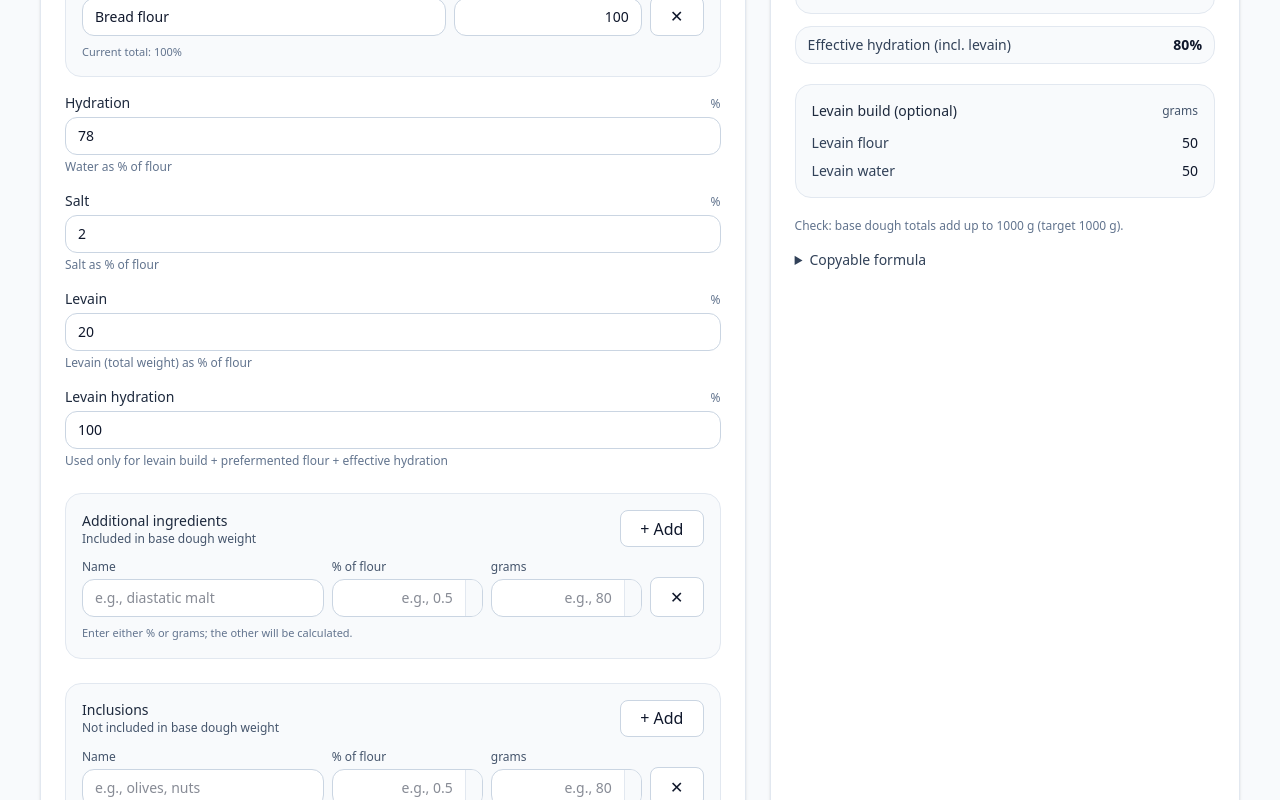
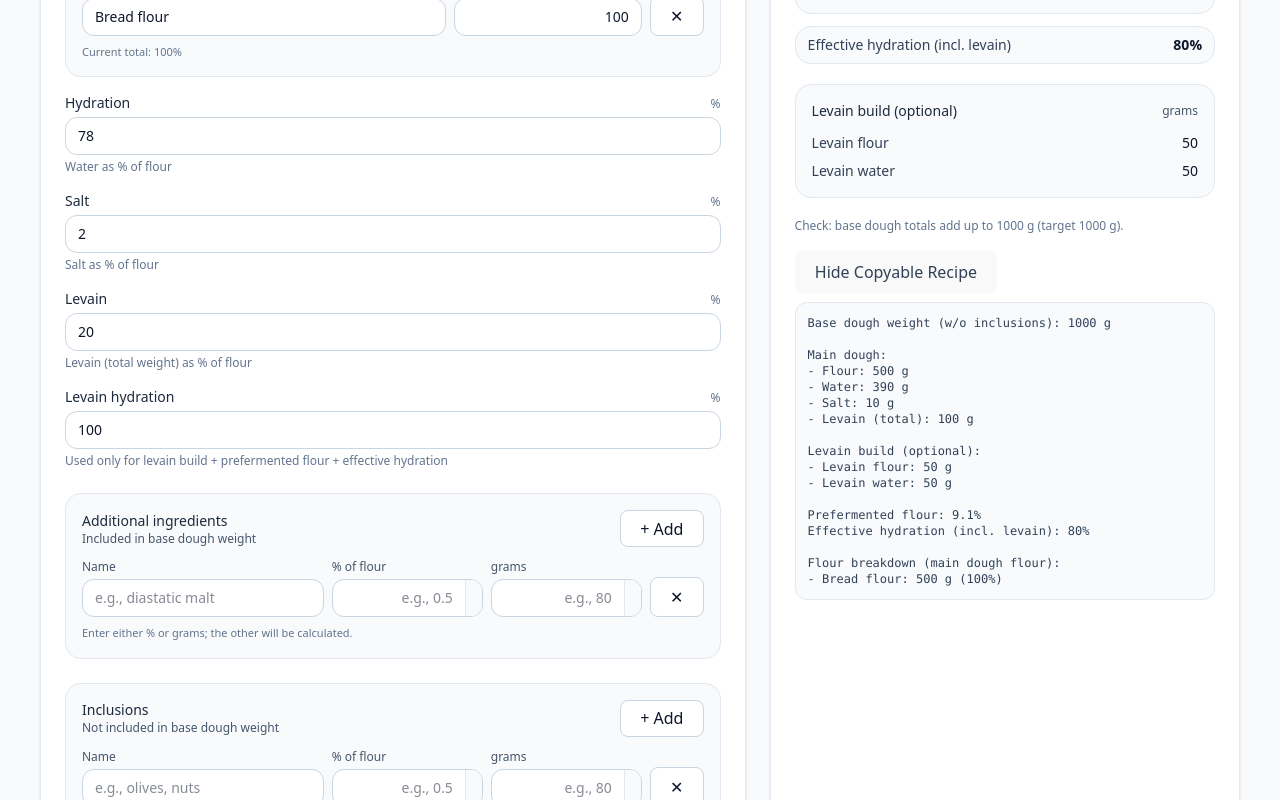
Before and after one commit to jmarkel/sourdough-calculator, a React (Vite) app: page / in a window 1280 px wide. Shown: the part 575-1375 px from the top of the page. Built offline with nearby package versions, Linux system fonts and the light colour scheme.

Commit message:
Make "Copyable.." block open by default

```diff
--- a/src/App.tsx
+++ b/src/App.tsx
@@ -59,6 +59,7 @@ export default function App() {
   } = useRecipeCalculator();
 
   const [copyStatus, setCopyStatus] = useState("");
+  const [showCopyableRecipe, setShowCopyableRecipe] = useState(true);
 
   const result = useMemo(
     () => compute(baseDoughG, hydrationPct, saltPct, levainPct, levainHydrationPct, additions, inclusions, flourParts),
@@ -313,12 +314,20 @@ export default function App() {
                   Check: base dough totals add up to {roundWhole(result.checks.baseTotal)} g (target {roundWhole(result.checks.targetBaseDough)} g).
                 </div>
 
-                <details className="mt-4">
-                  <summary className="cursor-pointer text-sm text-slate-700 hover:text-slate-900">Copyable formula</summary>
-                  <pre className="mt-2 whitespace-pre-wrap rounded-xl border border-slate-200 bg-slate-50 p-3 text-xs text-slate-700">
-                    {recipeText}
-                  </pre>
-                </details>
+                <div className="mt-4">
+                  <button
+                    type="button"
+                    onClick={() => setShowCopyableRecipe((shown) => !shown)}
+                    className="appearance-none text-sm text-slate-700 hover:text-slate-900"
+                  >
+                    {showCopyableRecipe ? "Hide Copyable Recipe" : "Show Copyable Recipe"}
+                  </button>
+                  {showCopyableRecipe ? (
+                    <pre className="mt-2 whitespace-pre-wrap rounded-xl border border-slate-200 bg-slate-50 p-3 text-xs text-slate-700">
+                      {recipeText}
+                    </pre>
+                  ) : null}
+                </div>
               </>
             )}
           </section>
```
